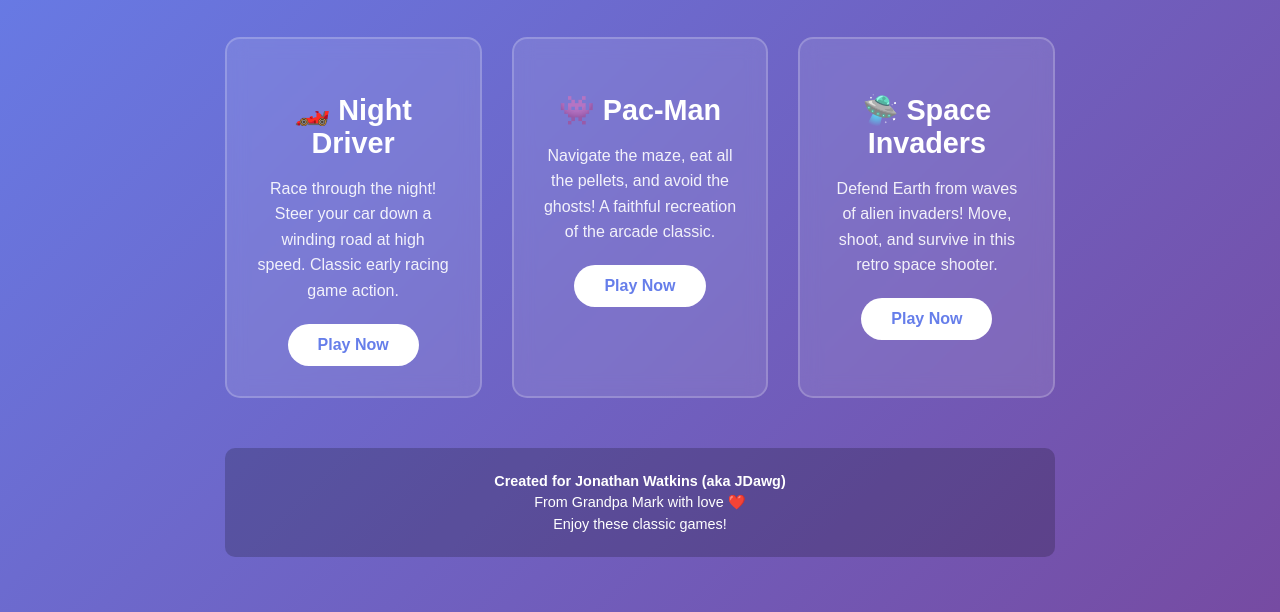
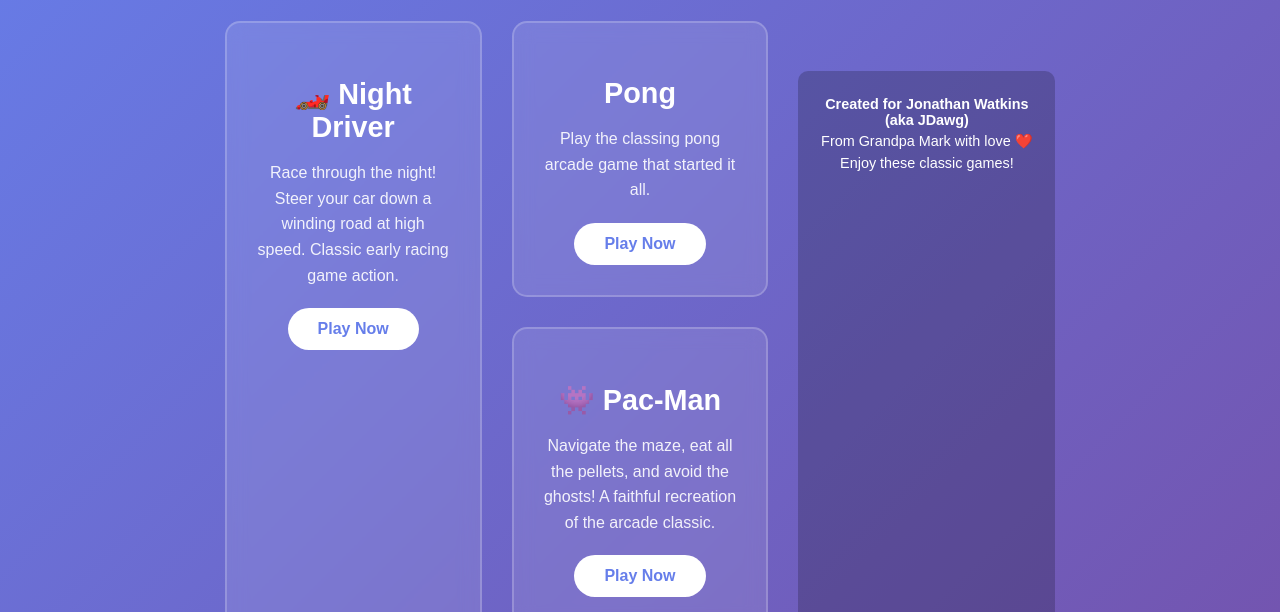
Before and after one commit to mmackelprang/JDawgGames, a plain HTML site: page index.html in a window 1280 px wide. Shown: the part 188-800 px from the top of the page. Drawn offline with Linux system fonts and the light colour scheme.

Commit message:
Update game links to point to correct directories

```diff
--- a/index.html
+++ b/index.html
@@ -103,7 +103,14 @@
             <div class="game-card">
                 <h2>🏎️ Night Driver</h2>
                 <p>Race through the night! Steer your car down a winding road at high speed. Classic early racing game action.</p>
-                <a href="NightDriver.html">Play Now</a>
+                <a href="NightDriver/index.html">Play Now</a>
+            </div>
+
+        <div class="games-grid">
+            <div class="game-card">
+                <h2>Pong</h2>
+                <p>Play the classing pong arcade game that started it all.</p>
+                <a href="pong/index.html">Play Now</a>
             </div>
 
             <div class="game-card">
```
